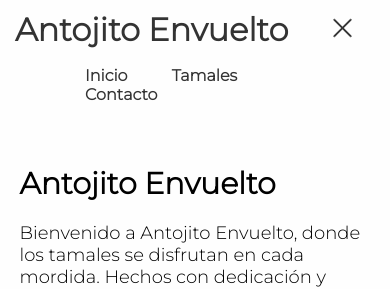
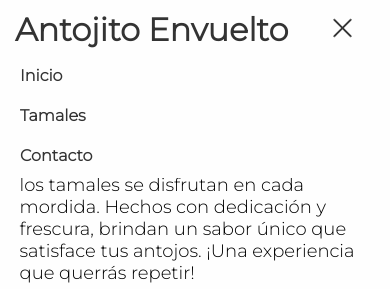
Before and after one commit to Enrique-Rocha-11/antojito-envuelto, a plain HTML site: page index.html in a window 390 px wide. Both pictures are taken after a click on the element 342 px from the left and 27 px from the top of the page. Shown: the top 289 px of the page. Drawn offline with nearby package versions, Linux system fonts and the light colour scheme.

Commit message:
Menu responsive

```diff
--- a/css/screen1024.css
+++ b/css/screen1024.css
@@ -19,6 +19,46 @@
 
 }
 
+@media screen and (max-width: 768px) {
+
+    .nav{
+        position: relative;
+        overflow: visible;
+    }
+
+    .nav.active .menu{
+        height: 123px;
+        opacity: 1;
+    }
+
+    .nav .menu{
+        position: absolute;
+        width: 100%;
+        top: 100%;
+        left: 0;
+        background: var(--background-white);
+        padding-inline-start: 0;
+        margin-block-start: 0;
+        height: 0;
+        opacity: 0;
+        transition: .4s;
+
+    }
+    .nav .menu li{
+        display: grid;
+        height: 40px;
+        place-items: center left;
+    }
+    .burguer{
+      width: 45px;
+      height: 45px;
+      opacity: 1;
+      pointer-events: fill;
+    }
+
+    }
+
+
 
 @media screen and (max-width:576px){
 
--- a/css/style.css
+++ b/css/style.css
@@ -6,6 +6,10 @@
     --white: #fefefe;
   }
 
+
+  html {
+    scroll-behavior: smooth;
+  }
 
   *{
     box-sizing: border-box;
@@ -204,15 +208,6 @@ body{
   cursor: pointer;
 }
 
-@media screen and (max-width: 768px) {
-.burguer{
-  width: 45px;
-  height: 45px;
-  opacity: 1;
-  pointer-events: fill;
-}
-
-}
 
 /* <style for menu__icon> ======== */
 .menu__icon {
@@ -247,15 +242,15 @@ body{
   animation: ease .8s menu-icon-bottom-2 forwards;
 }
 
-.burguer.active .menu__icon span:nth-child(1) {
+.nav.active .menu__icon span:nth-child(1) {
   animation: ease .8s menu-icon-top forwards;
 }
 
-.burguer.active .menu__icon span:nth-child(2) {
+.nav.active .menu__icon span:nth-child(2) {
   animation: ease .8s menu-icon-scaled forwards;
 }
 
-.burguer.active .menu__icon span:nth-child(3) {
+.nav.active .menu__icon span:nth-child(3) {
   animation: ease .8s menu-icon-bottom forwards;
 }
 
--- a/index.html
+++ b/index.html
@@ -40,7 +40,7 @@
     <h1 class="logo montNormal" data-aos="fade-up">Antojito Envuelto</h1>
 
     <!-- Menu de navegacion -->
-    <nav class="nav flexbox end" data-aos="fade-up">
+    <nav class="nav flexbox end" data-aos="fade-up" id="nav">
 
         <div class="burguer" id="burguer">
             <button class="menu__icon">
@@ -51,13 +51,13 @@
           </div>
 
         <ul class="ui menu montNormal">
-            <li class="we-600"> <a href="">Inicio</a></li>
-            <li class="we-600"> <a href="">Tamales</a> </li>
-            <li class="we-600"> <a href="">Contacto</a> </li>
+            <li class="we-600"> <a href="#inicio">Inicio</a></li>
+            <li class="we-600"> <a href="#tamales">Tamales</a> </li>
+            <li class="we-600"> <a href="#contacto">Contacto</a> </li>
         </ul>
     </nav>
 
-    <div class="portada relative flexbox center">
+    <div class="portada relative flexbox center" id="inicio">
 
         <div class="contenido" data-aos="fade-up">
             <h2 class="title montNormal"><span>Antojito</span> <span>Envuelto</span></h2>
@@ -233,6 +233,10 @@
         </div>
     </div>
 
+    <div class="contacto" id="contacto">
+
+    </div>
+
 
     <div class="up" id="up">
         <img src="./img/arrow-up-outline.svg" alt="Boton ir arriba">
@@ -271,7 +275,7 @@
     })
 
     document.getElementById("burguer").addEventListener("click", () => {
-        document.getElementById("burguer").classList.toggle("active");
+        document.getElementById("nav").classList.toggle("active");
     })
 </script>
 
```
